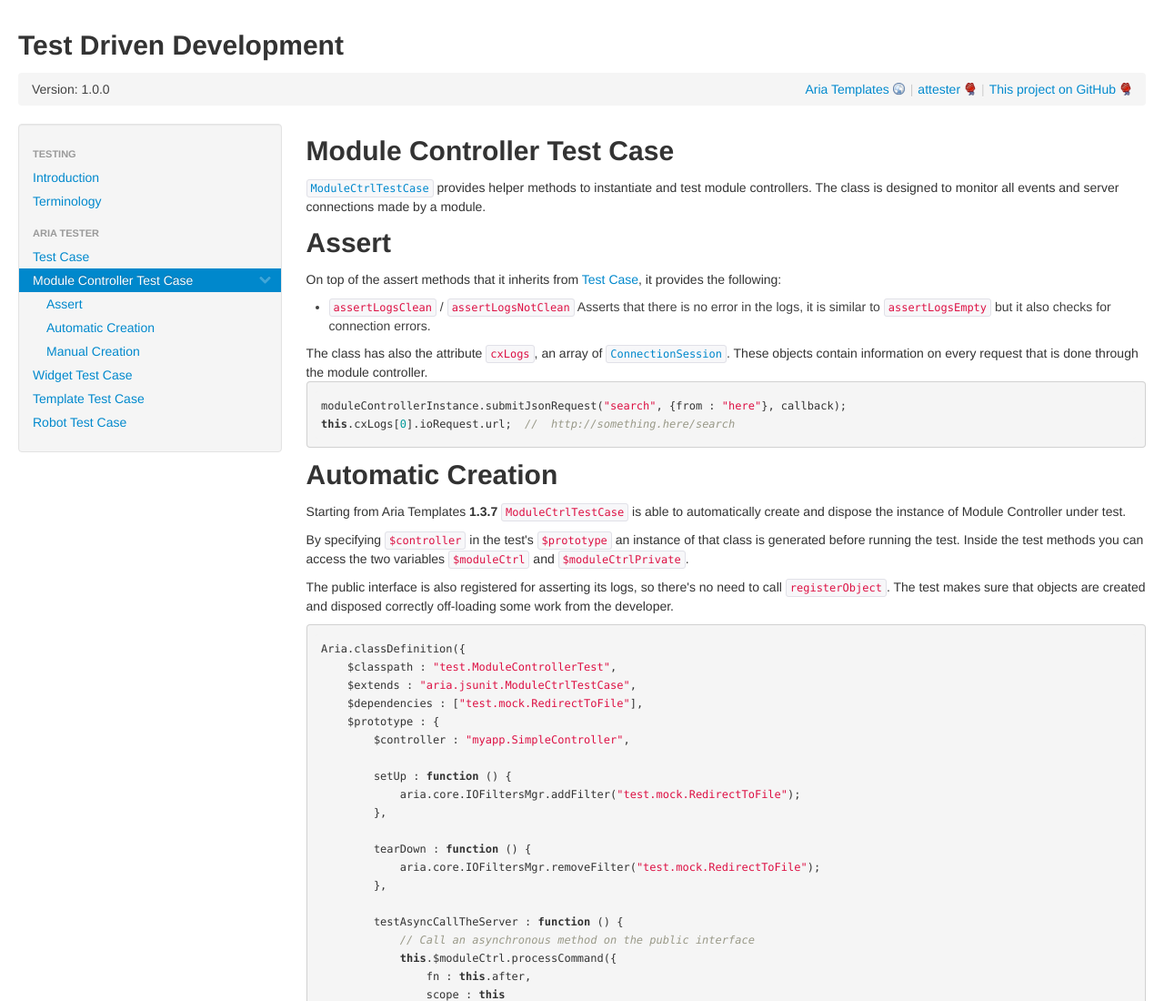
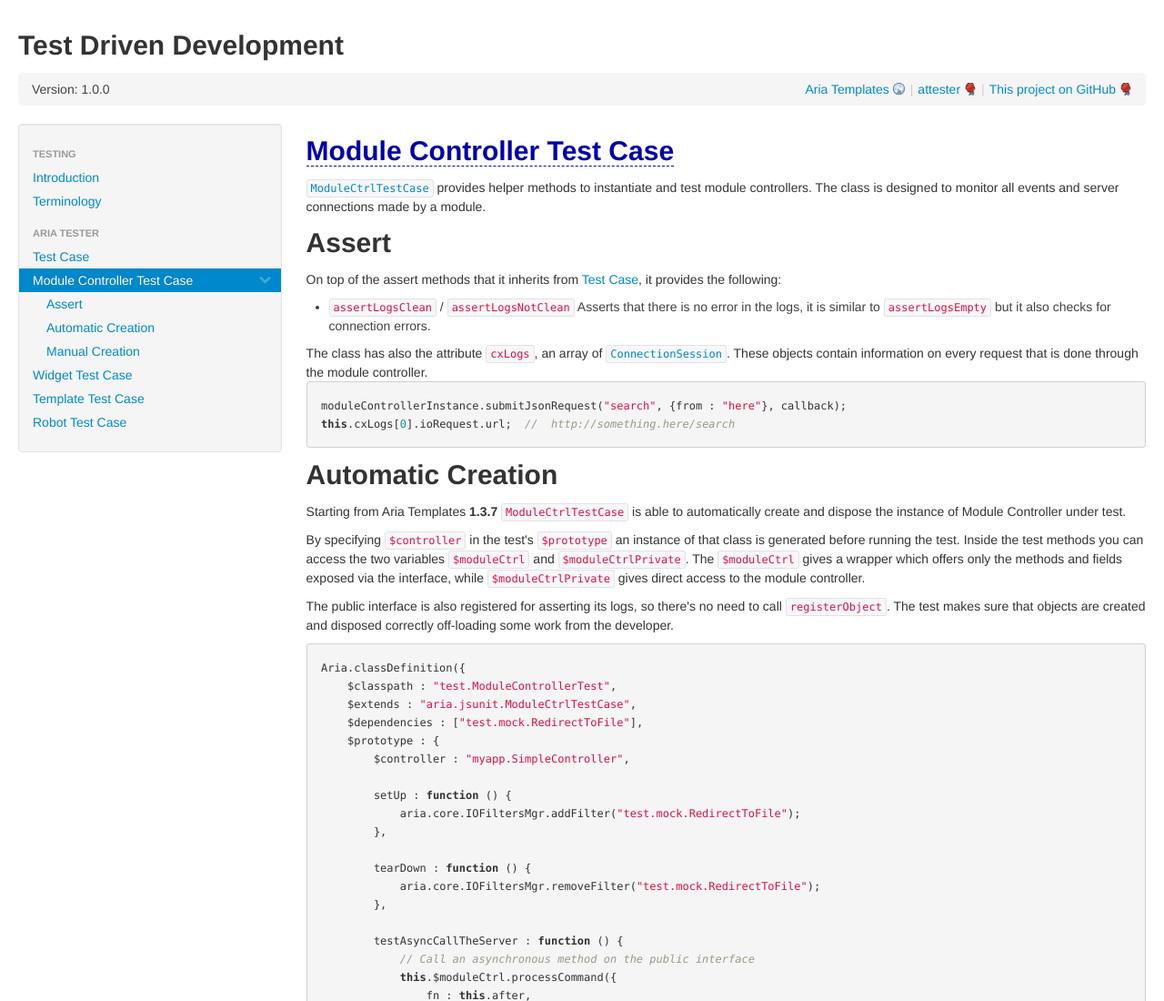
Before and after one commit to ariatemplates/Test-Driven-Development, a plain HTML site: page aria_modulectrltestcase.html in a window 1280 px wide. Shown: the top 1100 px of the page at 91% size. Drawn offline with Linux system fonts and the light colour scheme.

Commit message:
Links to API docs, a word on moduleCtrlPrivate

```diff
--- a/aria_modulectrltestcase.html
+++ b/aria_modulectrltestcase.html
@@ -97,7 +97,7 @@
 
         <div id="bodyColumn"  class="span9" >
 
-          <h2>Module Controller Test Case</h2>
+          <h2><a class="ATAPILink" title="Click to open API docs for this class" target="_blank" href="http://ariatemplates.com/aria/guide/apps/apidocs/#aria.jsunit.ModuleCtrlTestCase">Module Controller Test Case</a></h2>
 
           <p><code><a href="http://ariatemplates.com/aria/guide/apps/apidocs/#aria.jsunit.ModuleCtrlTestCase" title="aria.jsunit.ModuleCtrlTestCase">ModuleCtrlTestCase</a></code> provides helper methods to instantiate and test module controllers. The class is designed to monitor all events and server connections made by a module.</p>
 
@@ -119,7 +119,9 @@ this.cxLogs[0].ioRequest.url;  //  http://something.here/search
 
           <p>Starting from Aria Templates <strong>1.3.7</strong> <code>ModuleCtrlTestCase</code> is able to automatically create and dispose the instance of Module Controller under test.</p>
 
-          <p>By specifying <code>$controller</code> in the test's <code>$prototype</code> an instance of that class is generated before running the test. Inside the test methods you can access the two variables <code>$moduleCtrl</code> and <code>$moduleCtrlPrivate</code>.</p>
+          <p>By specifying <code>$controller</code> in the test's <code>$prototype</code> an instance of that class is generated before running the test.
+          Inside the test methods you can access the two variables <code>$moduleCtrl</code> and <code>$moduleCtrlPrivate</code>.
+          The <code>$moduleCtrl</code> gives a wrapper which offers only the methods and fields exposed via the interface, while <code>$moduleCtrlPrivate</code> gives direct access to the module controller.</p>
 
           <p>The public interface is also registered for asserting its logs, so there's no need to call <code>registerObject</code>.
           The test makes sure that objects are created and disposed correctly off-loading some work from the developer.</p>
--- a/css/site.css
+++ b/css/site.css
@@ -28,3 +28,8 @@ h3 a:hover:after {
 	margin-left: 0.5em;
 	font-size: 70%;
 }
+
+h2 a.ATAPILink {
+    color: #00A;
+    border-bottom:1px dashed;
+}
```
Also changed, not shown: aria_templatetestcase.html (+1 -1 lines), aria_testcase.html (+2 -2 lines), aria_widgettestcase.html (+1 -1 lines).
